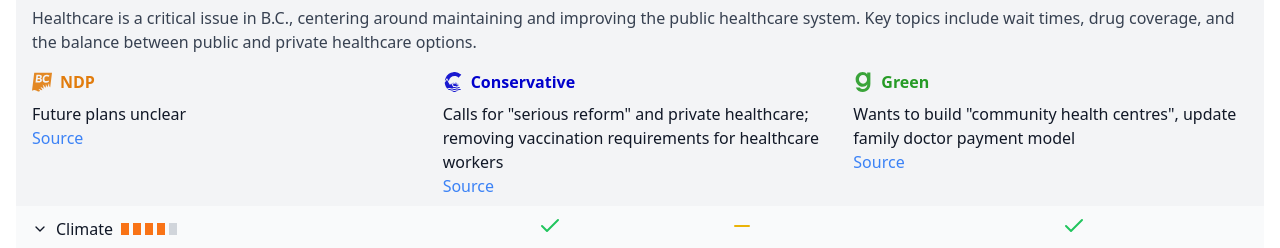
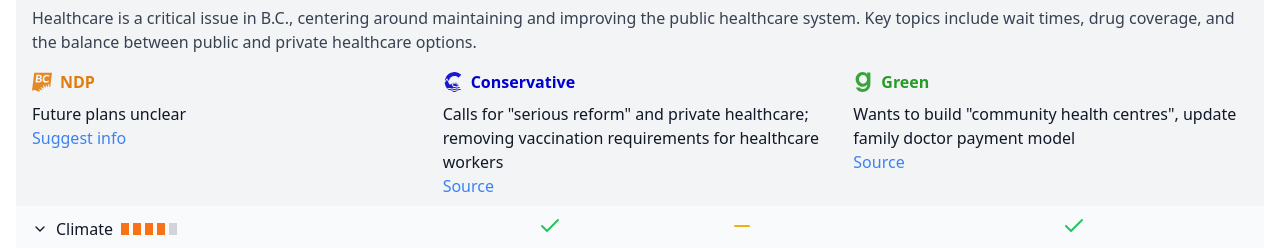
Before and after one commit to aidenmitchell/issuetracker, a React (Create React App) app: page / in a window 1280 px wide. Both pictures are taken after a click on the element 640 px from the left and 225 px from the top of the page. Shown: the part 250-498 px from the top of the page. Built offline with nearby package versions, Linux system fonts and the light colour scheme.

Commit message:
Adding suggestion link when source is missing

```diff
--- a/src/PoliticalStanceTable.js
+++ b/src/PoliticalStanceTable.js
@@ -118,9 +118,20 @@
                     {party}
                   </h3>
                   <p className="dark:text-gray-300">{rowData[party].explanation}</p>
-                  <a href={rowData[party].source} target="_blank" rel="noopener noreferrer" className="text-blue-500 hover:underline">
-                    Source
-                  </a>
+                  {rowData[party].source ? (
+                    <a href={rowData[party].source} target="_blank" rel="noopener noreferrer" className="text-blue-500 hover:underline">
+                      Source
+                    </a>
+                  ) : (
+                    <a
+                      href="https://github.com/aidenmitchell/issuetracker/issues/new"
+                      target="_blank"
+                      rel="noopener noreferrer"
+                      className="text-blue-500 hover:underline"
+                    >
+                      Suggest info
+                    </a>
+                  )}
                 </div>
               ))}
             </div>
```
